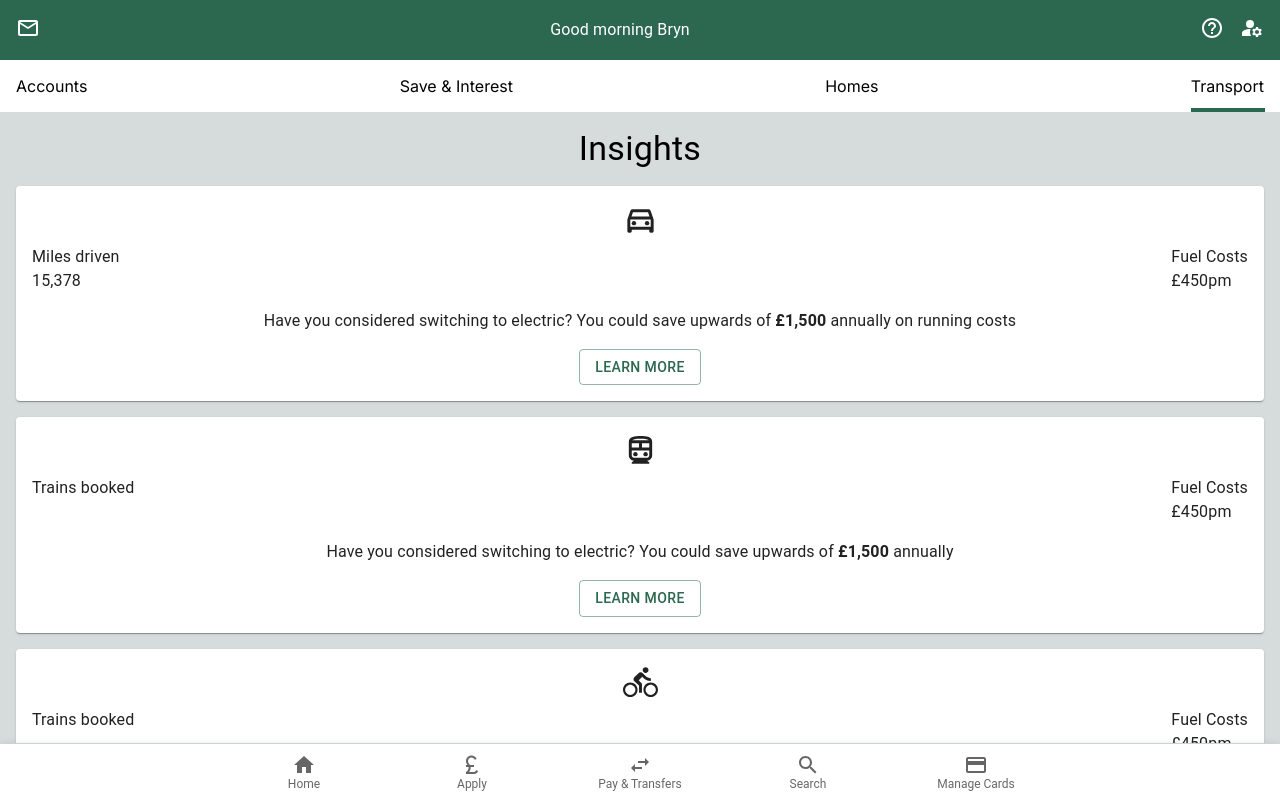
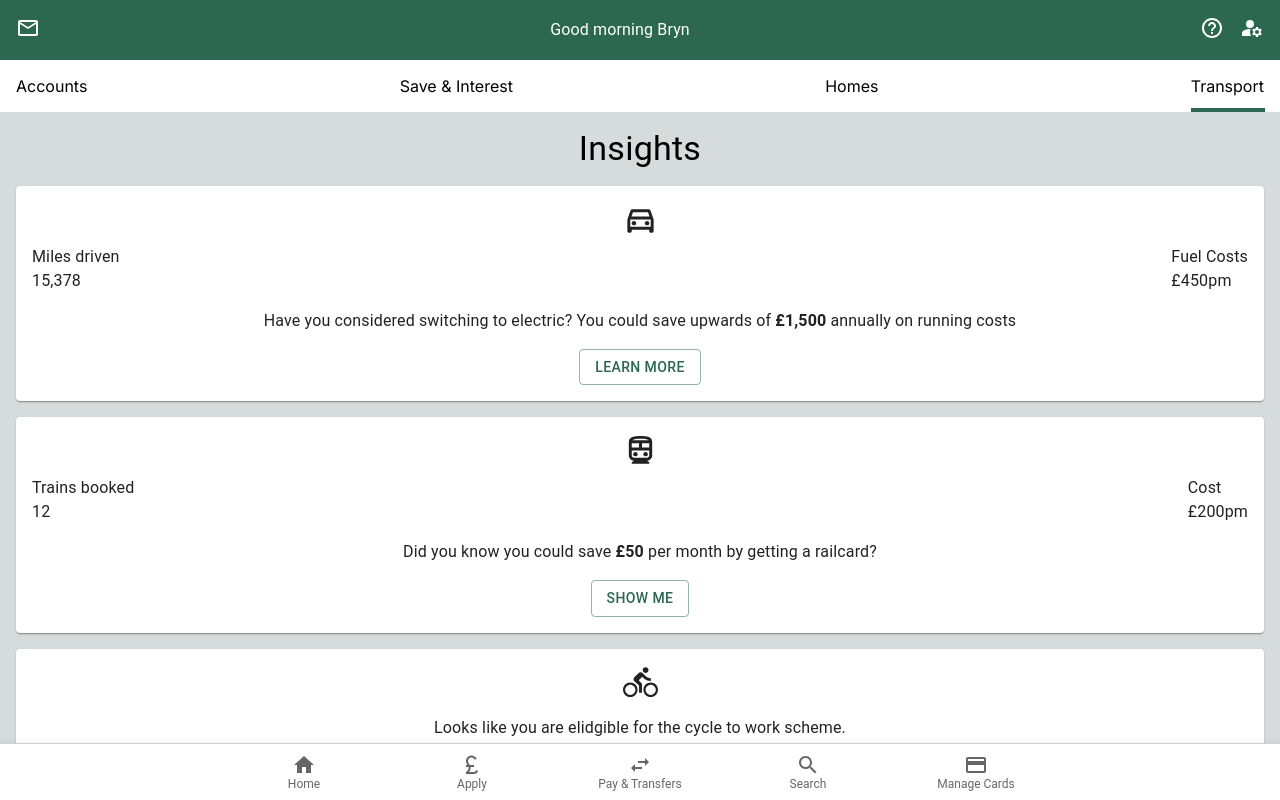
Before and after one commit to lam218/hack-9324, a Next.js app: page /insights in a window 1280 px wide. Built offline with nearby package versions, Linux system fonts and the light colour scheme.

Commit message:
commit again

```diff
--- a/src/app/insights/page.tsx
+++ b/src/app/insights/page.tsx
@@ -109,11 +109,11 @@ const Insights: React.FC = () => {
           >
             <Box>
               <Typography>Trains booked</Typography>
-              <Typography></Typography>
+              <Typography>12</Typography>
             </Box>
             <Box>
-              <Typography>Fuel Costs</Typography>
-              <Typography>£450pm</Typography>
+              <Typography>Cost</Typography>
+              <Typography>£200pm</Typography>
             </Box>
           </Box>
           <Box
@@ -126,11 +126,10 @@ const Insights: React.FC = () => {
             }}
           >
             <Typography>
-              Have you considered switching to electric? You could save upwards
-              of <strong>£1,500</strong> annually
+              Did you know you could save <strong>£50</strong> per month by getting a railcard?
             </Typography>
             <Button variant="outlined" color="primary" sx={{ marginTop: 2 }}>
-              Learn more
+              Show me
             </Button>
           </Box>
         </Paper>
@@ -151,24 +150,6 @@ const Insights: React.FC = () => {
           <DirectionsBikeOutlinedIcon fontSize="large" />
           <Box
             sx={{
-              marginTop: 1,
-              display: "flex",
-              flexDirection: "row",
-              justifyContent: "space-between",
-              width: "100%",
-            }}
-          >
-            <Box>
-              <Typography>Trains booked</Typography>
-              <Typography></Typography>
-            </Box>
-            <Box>
-              <Typography>Fuel Costs</Typography>
-              <Typography>£450pm</Typography>
-            </Box>
-          </Box>
-          <Box
-            sx={{
               display: "flex",
               flexDirection: "column",
               alignContent: "center",
@@ -177,8 +158,7 @@ const Insights: React.FC = () => {
             }}
           >
             <Typography>
-              Have you considered switching to electric? You could save upwards
-              of <strong>£1,500</strong> annually
+              Looks like you are elidgible for the cycle to work scheme.
             </Typography>
             <Button variant="outlined" color="primary" sx={{ marginTop: 2 }}>
               Learn more
```
